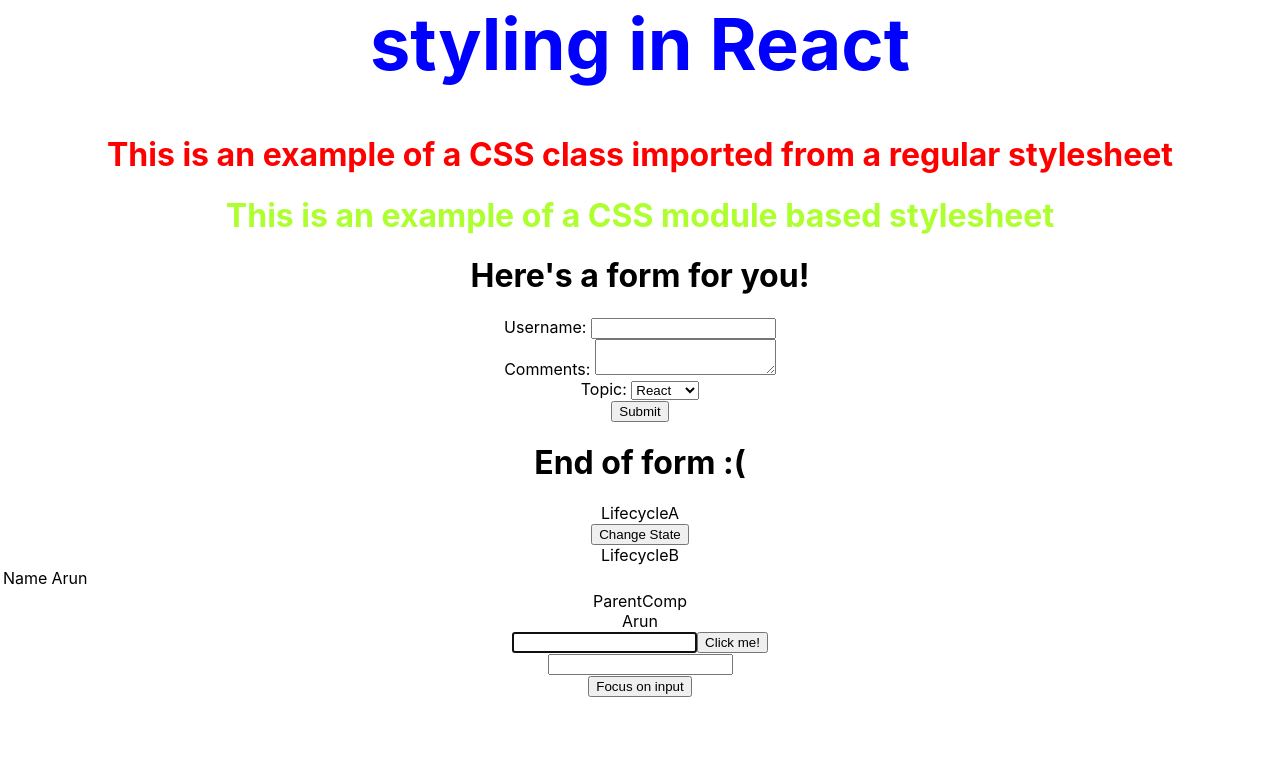
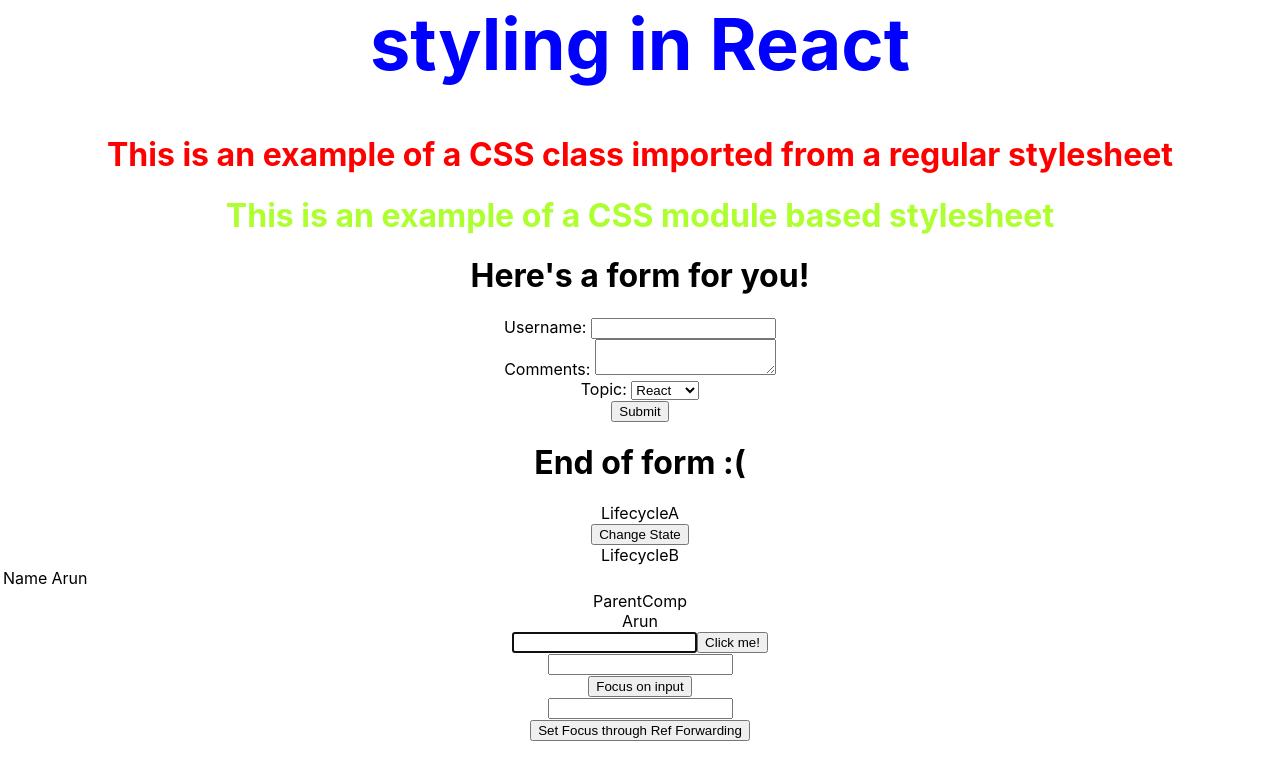
Before and after one commit to ShekarArun/hello-world-react, a React (Create React App) app: page / in a window 1280 px wide. Shown: the part 1680-2459 px from the top of the page. Built offline with nearby package versions, Linux system fonts and the light colour scheme.

Commit message:
feat: Add sample for ref forwarding

```diff
--- a/src/App.js
+++ b/src/App.js
@@ -21,6 +21,7 @@ import Table from './components/Table'
 import ParentComp from './components/ParentComp'
 import RefDemo from './components/RefDemo'
 import FocusInput from './components/FocusInput'
+import FRParentInput from './components/FRParentInput'
 
 function App () {
   return (
@@ -51,6 +52,7 @@ function App () {
       <ParentComp />
       <RefDemo />
       <FocusInput />
+      <FRParentInput />
 
       {/* Random padding so that I don't have to reach for the bottom of the screen and accidentally hover on the taskbar */}
       <br />
--- /dev/null
+++ b/src/components/FRInput.js
@@ -0,0 +1,11 @@
+import React from 'react'
+
+const FRInput = React.forwardRef((props, ref) => {
+  return (
+    <div>
+        <input type='text' ref={ref}/>
+    </div>
+  )
+})
+
+export default FRInput
--- /dev/null
+++ b/src/components/FRParentInput.js
@@ -0,0 +1,24 @@
+import React, { Component } from 'react'
+import FRInput from './FRInput'
+
+class FRParentInput extends Component {
+    constructor(props) {
+      super(props)
+
+      this.inputRef = React.createRef()
+    }
+
+    handleClick = () => {
+        this.inputRef.current.focus()
+    }
+  render() {
+    return (
+      <div>
+        <FRInput ref={this.inputRef} />
+        <button onClick={this.handleClick}>Set Focus through Ref Forwarding</button>
+      </div>
+    )
+  }
+}
+
+export default FRParentInput
```
